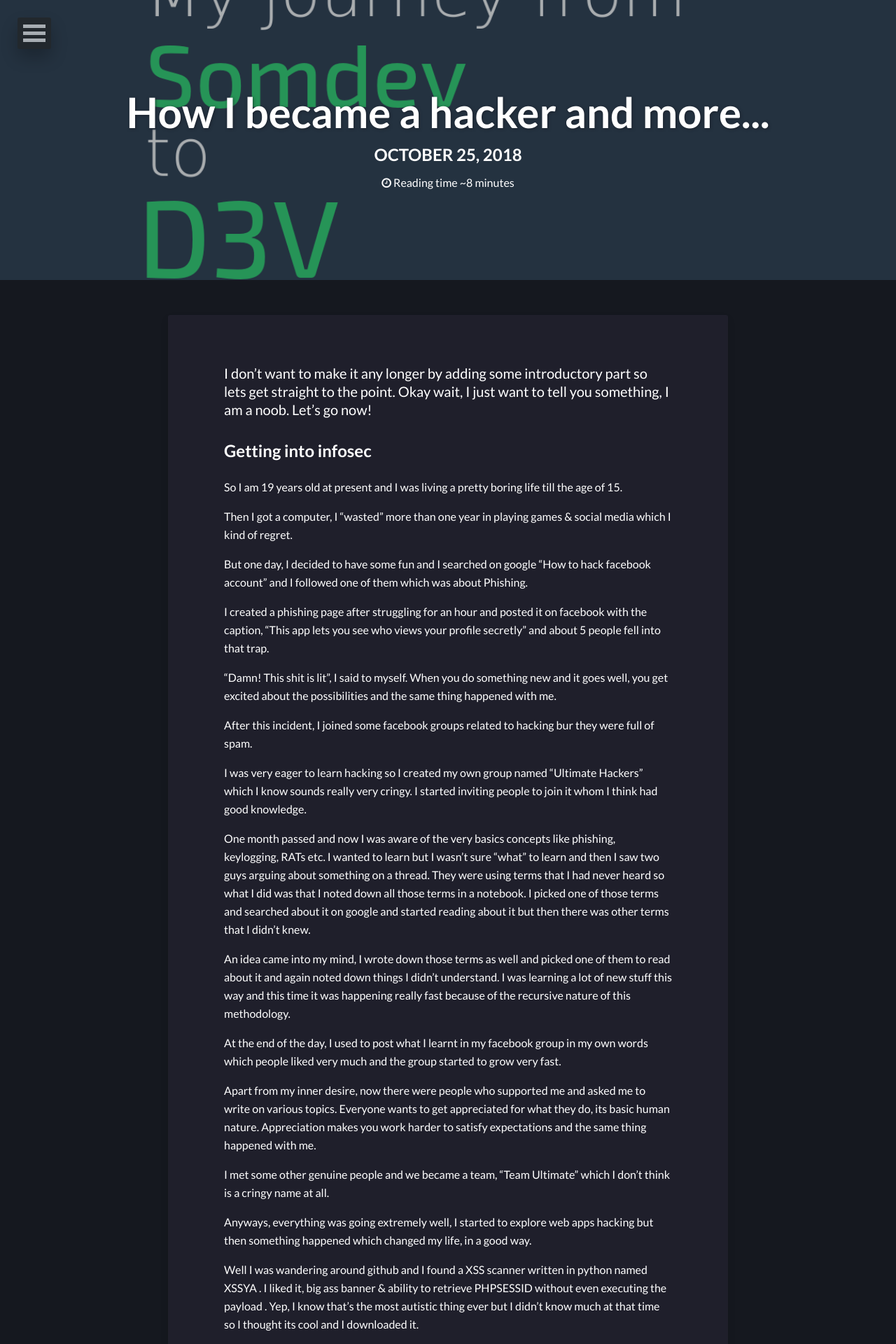
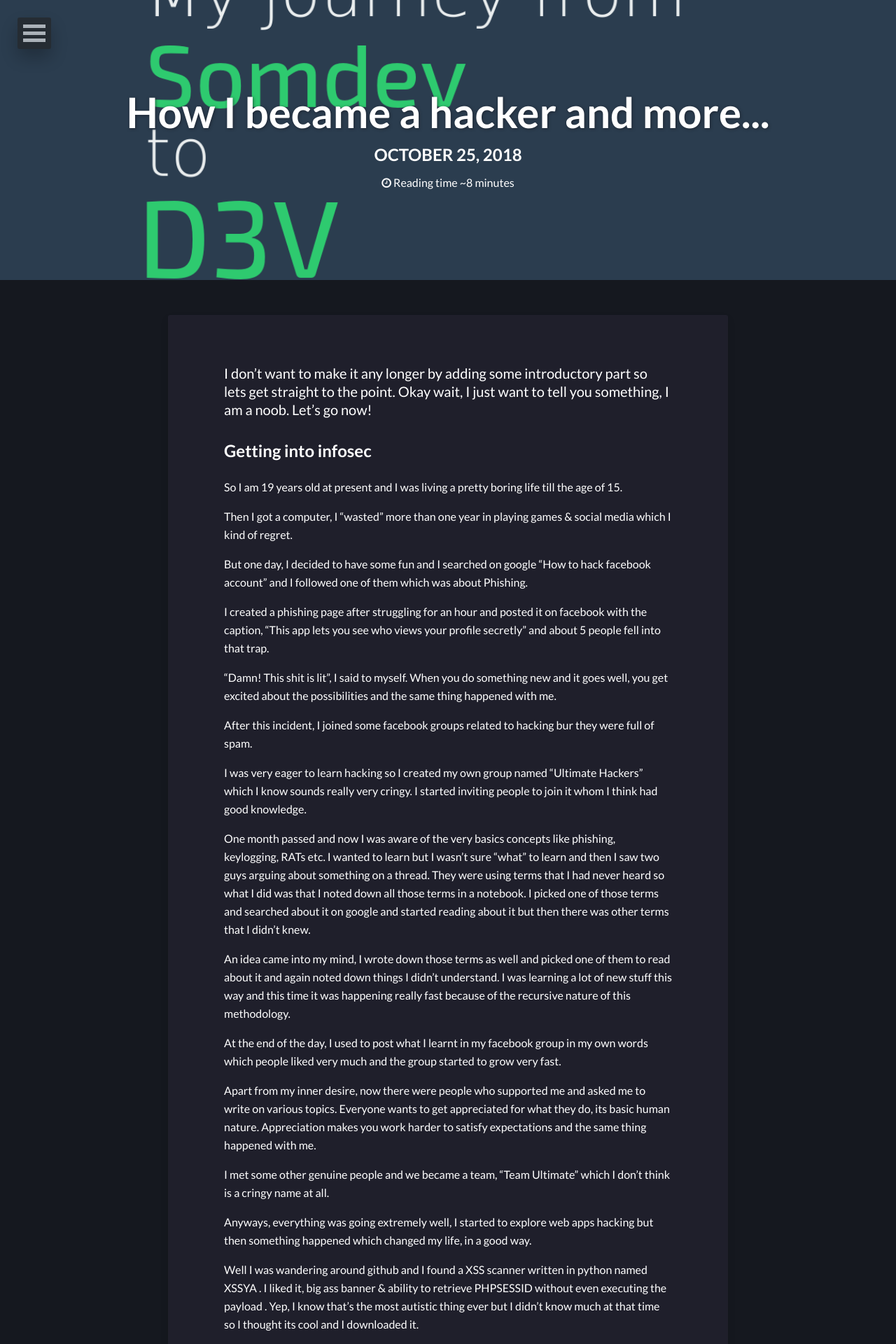
Before and after one commit to jermainlaforce/s0md3v.github.io, a Jekyll site: the page built from _posts/2018-10-25-how-i-became-a-hacker-and-more.md, in a window 1280 px wide. Shown: the top 1920 px of the page at 70% size. Built offline with Jekyll 4.4.1, drawn with Linux system fonts in a browser that asks for light colours; nearby versions of some CDN libraries.

Commit message:
Update _page.scss

```diff
--- a/_sass/_page.scss
+++ b/_sass/_page.scss
@@ -151,7 +151,6 @@ body {
 		left: 0;
 		width: 100%;
 		height: 100%;
-		background-color: rgba($base-color,0.3);
 	}
 
 	img {
```
